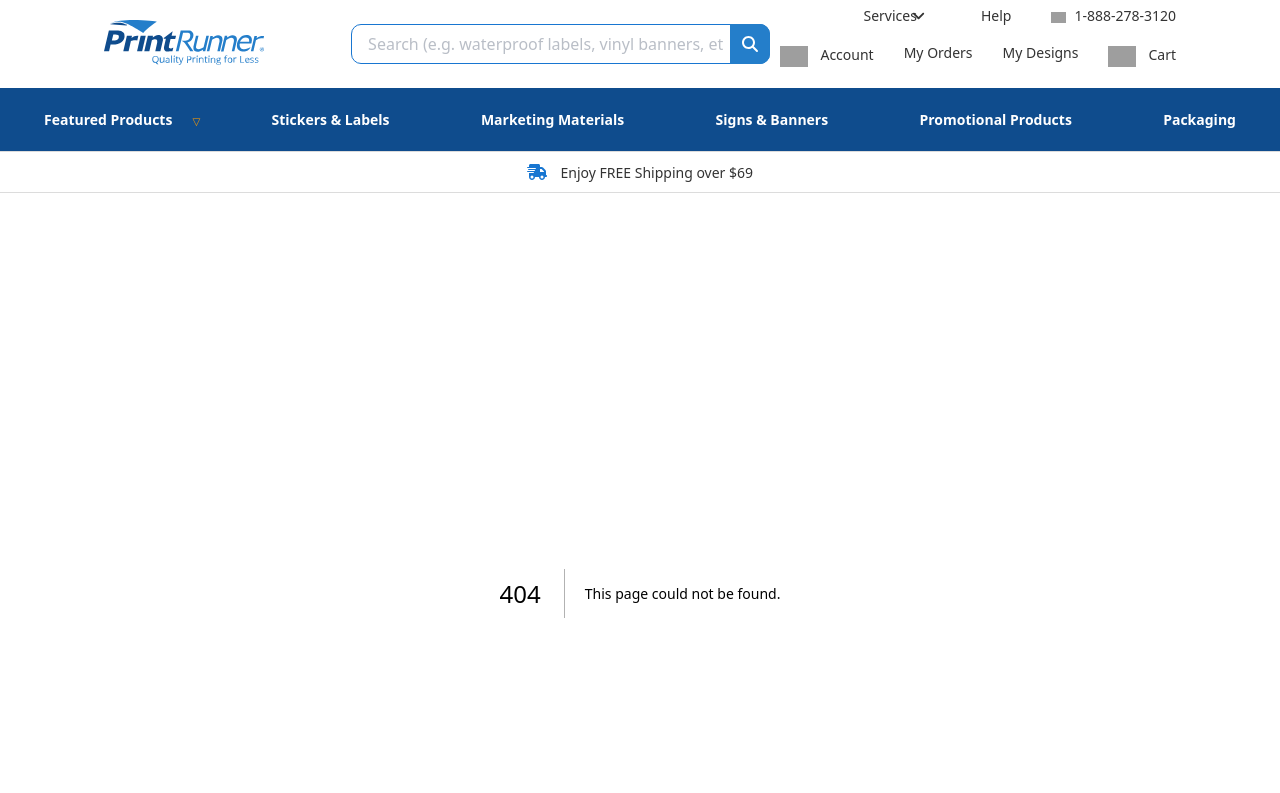
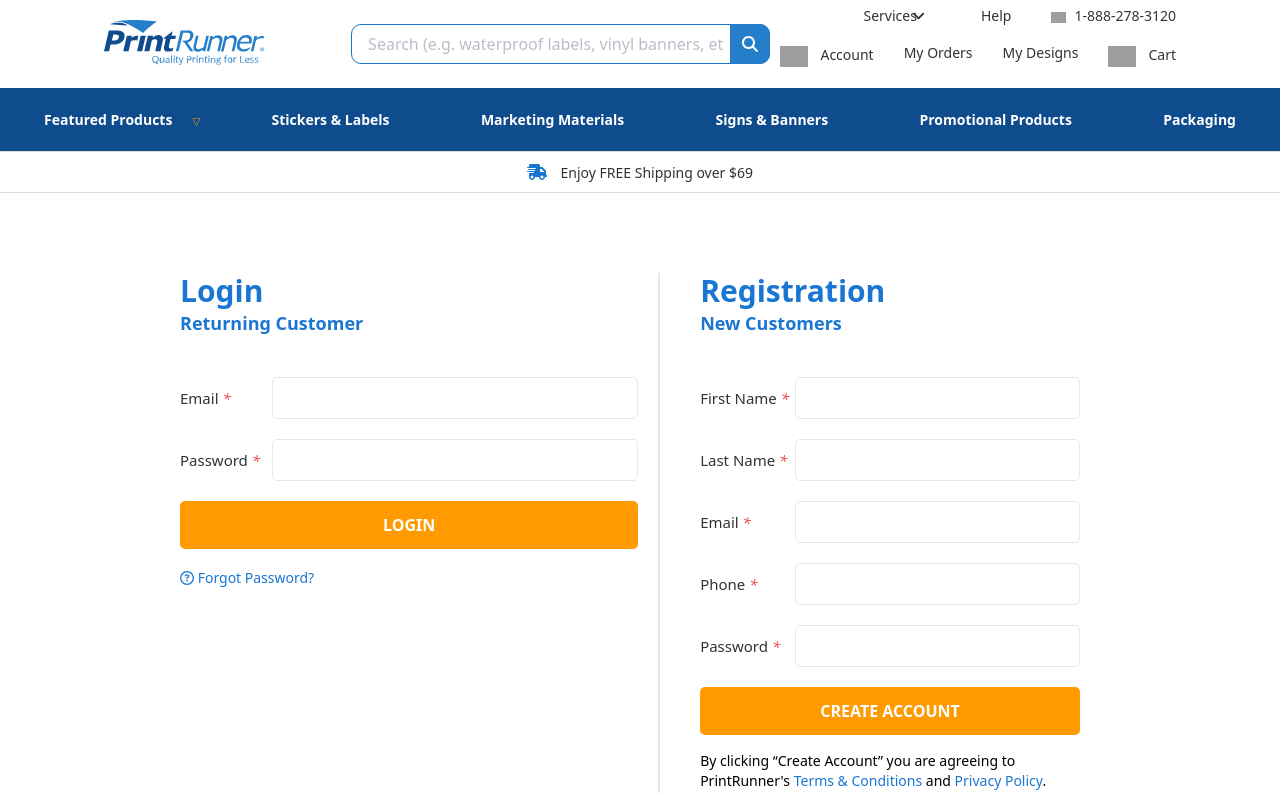
Before and after one commit to exzerth/PrintRunner, a Next.js app: page /form in a window 1280 px wide. Before the commit this address had no page. Shown: the top 793 px of the page. Built offline with nearby package versions, Linux system fonts and the light colour scheme; grey boxes are pictures that could not be loaded.

Commit message:
Form page

```diff
--- /dev/null
+++ b/components/Login.jsx
@@ -0,0 +1,41 @@
+import React from 'react'
+import { FontAwesomeIcon } from '@fortawesome/react-fontawesome'
+import { faCircleQuestion } from '@fortawesome/free-regular-svg-icons'
+function Login() {
+  const help = <FontAwesomeIcon icon={faCircleQuestion} />
+  return (
+    <div className="lg:w-1/2 mt-10 mx-5 border-b-2 pb-5">
+      <h1 className="text-primary font-bold text-xl lg:text-3xl">Login</h1>
+      <h3 className="text-primary font-bold text-lg">Returning Customer</h3>
+      <form className="mt-10 lg:mt-5 mb-4 space-y-3 lg:space-y-5">
+        <label className="block lg:inline-block lg:w-1/5 text-[15px] text-gray20">
+          Email <i className="text-red-500">*</i>
+        </label>
+        <input
+          type="email"
+          className="block lg:inline-block lg:w-4/5 w-full p-2 bg-none border rounded-[5px] focus:border-btncolor outline-none"
+          name="email"
+          required
+        />
+
+        <label className="block lg:inline-block lg:w-1/5 text-[15px] text-gray20">
+          Password <i className="text-red-500 ">*</i>
+        </label>
+        <input
+          type="password"
+          name="pswd"
+          required
+          className="block lg:inline-block lg:w-4/5 w-full rounded-[5px] bg-none border p-2 focus:border-btncolor outline-none"
+        />
+        <button className="hover:bg-orange-500 bg-btncolor p-3 w-full text-white font-bold rounded-[5px]">
+          LOGIN
+        </button>
+      </form>
+      <a href="#" className="text-primary text-sm lg:text-md">
+        {help} Forgot Password?
+      </a>
+    </div>
+  )
+}
+
+export default Login
--- a/components/ShopNow.jsx
+++ b/components/ShopNow.jsx
@@ -51,7 +51,7 @@
     MainCalc()
   })
   return (
-    <div className="  lg:flex justify-center ">
+    <div className=" lg:flex justify-center">
       <div className="p-5 lg:w-1/2">
         <div className="pb-10">
           {/* Item Name  */}
@@ -188,9 +188,9 @@
             </h1>
 
             <li className="border-b-2 flex flex-wrap w-full justify-between">
-              <b className="pl-4">Flat Width In feet</b>
+              <b className="pl-4 w-2/5 ">Flat Width In feet</b>
               <select
-                className="mr-5 bg-white outline-none"
+                className="bg-white outline-none text-right mr-5"
                 onChange={MainCalc}
                 ref={widthContainer}
               >
@@ -209,9 +209,9 @@
               </select>
             </li>
             <li className="border-b-2 flex flex-wrap w-full justify-between">
-              <b className="pl-4">Flat Height In feet</b>
+              <b className="pl-4 w-2/5">Flat Height In feet</b>
               <select
-                className="mr-5 bg-white outline-none"
+                className="mr-5 bg-white outline-none text-right"
                 onChange={MainCalc}
                 ref={heightContainer}
               >
@@ -230,9 +230,9 @@
               </select>
             </li>
             <li className="border-b-2 flex flex-wrap w-full justify-between">
-              <b className="pl-4">Number of Sides</b>
+              <b className="pl-4 w-2/5">Number of Sides</b>
               <select
-                className="mr-5 bg-white outline-none"
+                className="mr-5 bg-white outline-none text-right"
                 ref={sidesContainer}
                 onChange={MainCalc}
               >
@@ -242,9 +242,9 @@
             </li>
 
             <li className="border-b-2 flex flex-wrap w-full justify-between">
-              <b className="pl-4">Quantity</b>
+              <b className="pl-4 w-2/5">Quantity</b>
               <select
-                className="mr-5 bg-white outline-none "
+                className="mr-5 bg-white outline-none text-right"
                 ref={quantityContainer}
                 onChange={MainCalc}
               >
@@ -264,9 +264,9 @@
             </li>
 
             <li className="border-b-2 flex flex-wrap w-full justify-between">
-              <b className="pl-4">Finishing</b>
+              <b className="pl-4 w-2/5">Finishing</b>
               <select
-                className="mr-5 bg-white outline-none "
+                className="mr-5 bg-white outline-none text-right"
                 ref={finishingContainer}
                 onChange={MainCalc}
               >
@@ -279,9 +279,9 @@
             </li>
 
             <li className="border-b-2 flex flex-wrap w-full justify-between">
-              <b className="pl-4">Material</b>
+              <b className="pl-4 w-2/5">Material</b>
               <select
-                className="mr-5 bg-white outline-none "
+                className="mr-5 bg-white outline-none text-right"
                 ref={materialContainer}
                 onInput={MainCalc}
               >
@@ -291,9 +291,9 @@
             </li>
 
             <li className="md:border-b-2 flex flex-wrap w-full justify-between">
-              <b className="pl-4">Ready to Ship In</b>
+              <b className="pl-4 w-2/5">Ready to Ship In</b>
               <select
-                className="mr-5 bg-white outline-none "
+                className="mr-5 bg-white outline-none text-right"
                 ref={readyToShipContainer}
                 onInput={MainCalc}
               >
@@ -302,9 +302,9 @@
               </select>
             </li>
 
-            <li className="hidden lg:flex flex-wrap w-full justify-between">
+            <li className="hidden lg:block">
               <b className="pl-4">How do you want to continue ?</b>
-              <div className="flex flex-wrap justify-center mx-auto my-0 pt-5 pb-5">
+              <div className="flex flex-wrap justify-center pt-5 pb-5">
                 <div onClick={UploadAction} className=" mr-2 border hover:bg-bgcolor hover:text-primary hover:font-bold hover:font-mono hover:text-[14px]  focus:border-btncolor p-4 w-[155px] h-[90px]">
                   <img
                     className="m-auto w-[25px] h-[26px] "
@@ -344,9 +344,14 @@
                 </button>
               </div>
             </div>
+            <div className="text-gray20 pl-4 p-5 flex">
+                <h1 className="font-bold w-2/5 p-2">Estimate Shipping</h1>
+                <input type="number" min="1" className="text-right w-3/5 border"/>
+                <input type="button" className="text-primary bg-bgcolor font-bold p-2" value="GET RATES"></input>
+              </div>
           </ul>
         </div>
-        <div className="flex flex-wrap space-x-6 justify-center p-5">
+        <div className="flex space-x-6 justify-center p-5">
           <div className="w-fit m-2 w-[155px] h-[90px]">
             <img
               className="m-auto w-[25px] h-[26px]"
@@ -370,7 +375,7 @@
           </div>
         </div>
       </div>
-      <div className="lg:hidden fixed w-full p-8 flex justify-center bottom-0 bg-white">
+      <div style={{zIndex: 10}} className="lg:hidden fixed w-full p-8 flex justify-center bottom-0 bg-white">
         <div className="w-1/2 text-2xl">
           <h1 className="font-bold ml-10">&#36;{price}</h1>
           <p className="text-gray20 text-lg">Only &#36;{price} each</p>
--- /dev/null
+++ b/components/Signup.jsx
@@ -0,0 +1,73 @@
+import React from 'react'
+import { FontAwesomeIcon } from '@fortawesome/react-fontawesome'
+import { faCircleQuestion } from '@fortawesome/free-regular-svg-icons'
+
+function Signup() {
+  const help = <FontAwesomeIcon icon={faCircleQuestion} />
+
+  return (
+    <div className="lg:w-1/2 mt-5 lg:px-10 border-b-2 pb-2 lg:mt-10 lg:border-l-2">
+      <h1 className="text-primary font-bold text-xl lg:text-3xl">
+        Registration
+      </h1>
+      <h3 className="text-primary font-bold text-lg">New Customers</h3>
+      <form className="mt-10 lg:mt-5 mb-4 space-y-3 lg:space-y-5">
+        <label className="block lg:inline-block lg:w-1/4 text-[15px] text-gray20">
+          First Name <i className="text-red-500">*</i>
+        </label>
+        <input
+          type="text"
+          className="block lg:inline-block lg:w-3/4 w-full p-2 bg-none border rounded-[5px] focus:border-btncolor outline-none"
+          name="fname"
+        />
+        <label className="block lg:inline-block lg:w-1/4 text-[15px] text-gray20">
+          Last Name <i className="text-red-500">*</i>
+        </label>
+        <input
+          type="text"
+          className="block lg:inline-block lg:w-3/4 w-full p-2 bg-none border rounded-[5px] focus:border-btncolor outline-none"
+          name="lname"
+          required
+        />
+        <label className="block lg:inline-block lg:w-1/4 text-[15px] text-gray20">
+          Email <i className="text-red-500">*</i>
+        </label>
+        <input
+          type="email"
+          className="block lg:inline-block lg:w-3/4 w-full p-2 bg-none border rounded-[5px] focus:border-btncolor outline-none"
+          name="email"
+          required
+        />
+        <label className="block lg:inline-block lg:w-1/4 text-[15px] text-gray20">
+          Phone <i className="text-red-500">*</i>
+        </label>
+        <input
+          type="tel"
+          className="block lg:inline-block lg:w-3/4 w-full p-2 bg-none border rounded-[5px] focus:border-btncolor outline-none"
+          name="phone"
+          required
+        />
+        <label className="block lg:inline-block lg:w-1/4 text-[15px] text-gray20">
+          Password <i className="text-red-500 ">*</i>
+        </label>
+        <input
+          type="password"
+          name="pswd"
+          className="block lg:inline-block lg:w-3/4 w-full rounded-[5px] bg-none border p-2 focus:border-btncolor outline-none"
+          required
+        />
+        <button className="bg-btncolor hover:bg-orange-500 p-3 w-full text-white font-bold rounded-[5px]">
+          CREATE ACCOUNT
+        </button>
+      </form>
+      <p className="text-sm">
+        By clicking <q>Create Account</q> you are agreeing to {"PrintRunner's "}
+        <a className="text-primary hover:cursor-pointer">Terms & Conditions </a>
+        and <a className="text-primary hover:cursor-pointer">Privacy Policy</a>.
+        PrintRunner.com may send you email, discounts and other offers.
+      </p>
+    </div>
+  )
+}
+
+export default Signup
--- /dev/null
+++ b/pages/form.js
@@ -0,0 +1,18 @@
+import React from 'react'
+import Signup from '../components/Signup'
+import Login from '../components/Login'
+import Meta from '../components/Meta'
+
+function form() {
+  return (
+    <>
+      <Meta />
+      <div className="container mx-auto mt-10 lg:flex lg:w-3/4">
+        <Login />
+        <Signup />
+      </div>
+    </>
+  )
+}
+
+export default form
--- a/pages/shopnow.js
+++ b/pages/shopnow.js
@@ -5,7 +5,7 @@
   return (
     <>
       <Meta />
-      <div className="container mx-auto">
+      <div className="container mx-auto lg:w-4/5">
         <ShopNow />
       </div>
     </>
```
